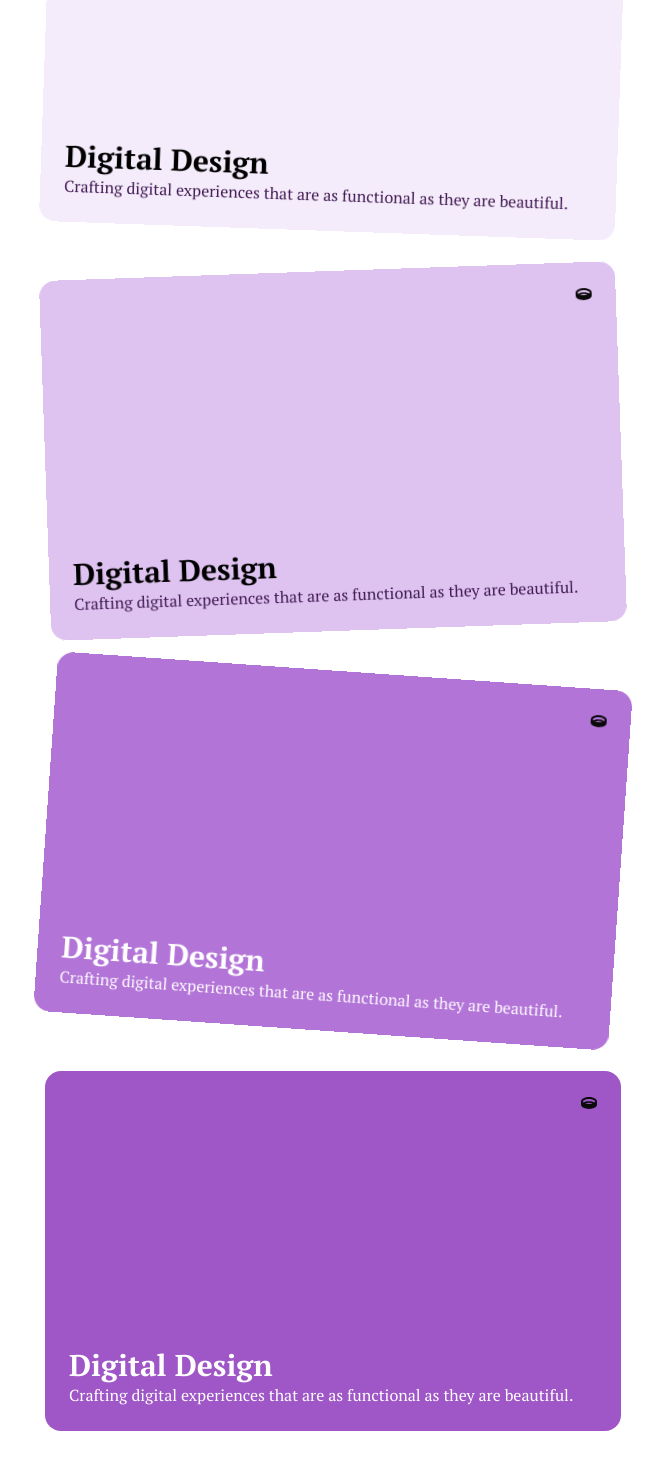
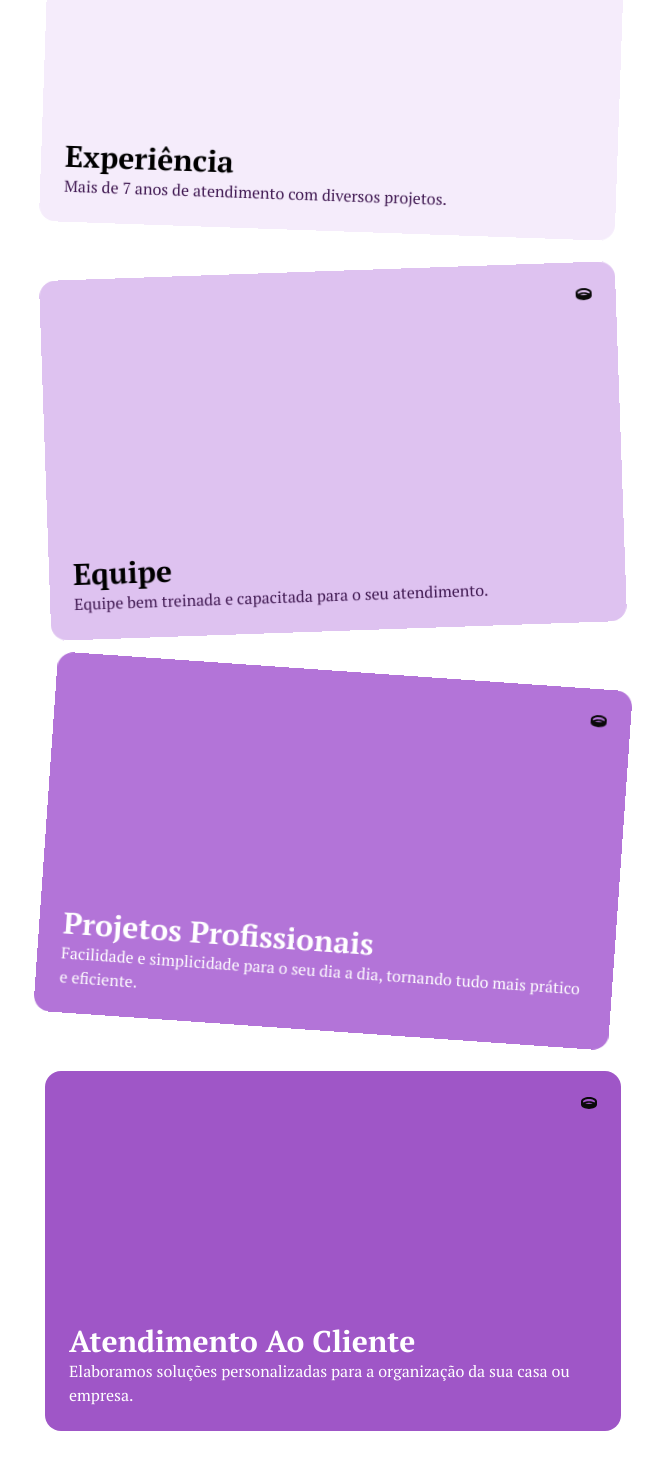
Before and after one commit to junioralvesbr/site-leticiamartins, a Next.js app: page / in a window 1280 px wide. Shown: the part 2469-3939 px from the top of the page, without its empty margins (619-1280 px from the left). Built offline with nearby package versions, Linux system fonts and the light colour scheme.

Commit message:
Inserido as frases de experiencia

```diff
--- a/src/components/About.tsx
+++ b/src/components/About.tsx
@@ -1,7 +1,15 @@
 import { FlipText } from "@/components/ui/flip-text";
 import { FaRing } from "react-icons/fa6";
+import { PiCertificateDuotone } from "react-icons/pi";
+
 
 export default function About() {
+
+  const calculaExperiencia = () => {
+    const anoAtual = new Date().getFullYear()
+    return anoAtual - 2018
+  }
+
   return (
     <div className="grid grid-cols-1 md:grid-cols-2 gap-12 relative">
       <div className="sticky top-20 sm:top-36">
@@ -13,15 +21,17 @@ export default function About() {
       <div className="flex flex-col gap-10 sticky top-36">
         <div className="bg-deepViolet-200 flex flex-col justify-between rounded-2xl w-full min-h-[360px] p-6 sticky top-36 rotate-2">
           <div className="flex justify-end-safe">
-            <FaRing />
+            <div className="flex justify-center items-center rounded-4xl bg-[#dec2f0] w-12 h-12">
+              <PiCertificateDuotone width={42} height={42} color="#9556c7" />
+            </div>
           </div>
           <div>
             <p className="text-3xl font-ptSerif font-bold text-black capitalize">
-              Digital design
+              Experiência
             </p>
 
             <p className="text-base font-ptSerif text-deepViolet-700">
-              Crafting digital experiences that are as functional as they are beautiful.
+              Mais de {calculaExperiencia()} anos de atendimento com diversos projetos.
             </p>
           </div>
         </div>
@@ -32,11 +42,11 @@ export default function About() {
           </div>
           <div>
             <p className="text-3xl font-ptSerif font-bold text-black capitalize">
-              Digital design
+              Equipe
             </p>
 
             <p className="text-base font-ptSerif text-deepViolet-700">
-              Crafting digital experiences that are as functional as they are beautiful.
+              Equipe bem treinada e capacitada para o seu atendimento.
             </p>
           </div>
         </div>
@@ -47,11 +57,11 @@ export default function About() {
           </div>
           <div>
             <p className="text-3xl font-ptSerif font-bold text-white capitalize">
-              Digital design
+              Projetos profissionais
             </p>
 
             <p className="text-base font-ptSerif text-white">
-              Crafting digital experiences that are as functional as they are beautiful.
+              Facilidade e simplicidade para o seu dia a dia, tornando tudo mais prático e eficiente.
             </p>
           </div>
         </div>
@@ -62,11 +72,11 @@ export default function About() {
           </div>
           <div>
             <p className="text-3xl font-ptSerif font-bold text-white capitalize">
-              Digital design
+              Atendimento ao cliente
             </p>
 
             <p className="text-base font-ptSerif text-white">
-              Crafting digital experiences that are as functional as they are beautiful.
+              Elaboramos soluções personalizadas para a organização da sua casa ou empresa.
             </p>
           </div>
         </div>
```
